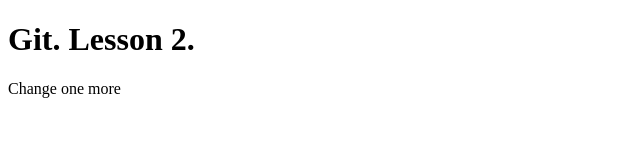
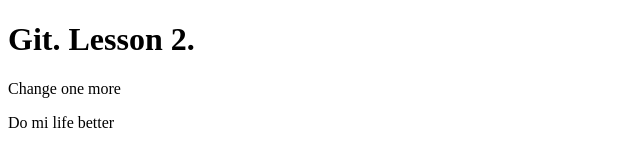
Before and after one commit to Videon5/training, a plain HTML site: page index.html in a window 1280 px wide. Shown: the whole page, without its empty margins (0-640 px from the left). Drawn offline with Linux system fonts and the light colour scheme.

Commit message:
second edition

```diff
--- a/index.html
+++ b/index.html
@@ -7,6 +7,7 @@
   <body>
     <h1> Git. Lesson 2. </h1>
     <p> Change one more </p>
+    <p> Do mi life better </p>
 
   </body>
 </html>
```
